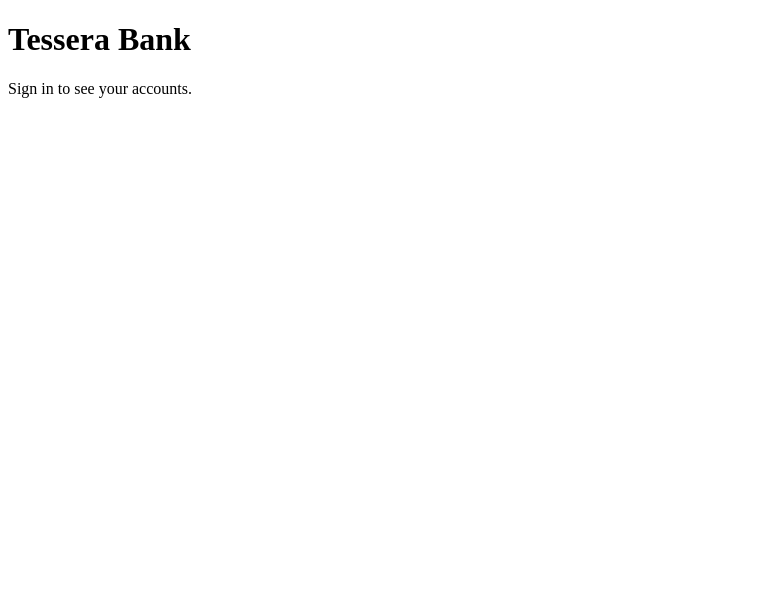
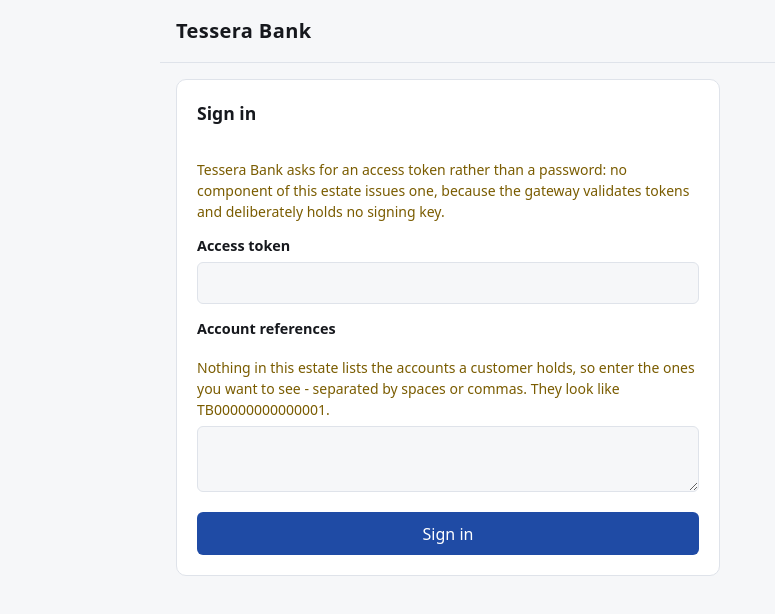
Before and after one commit to k-napiontek/tessera-bank, a React (Vite) app in the folder edge/web-banking/: page / in a window 1280 px wide. Shown: the top 614 px of the page, without its empty margins (0-775 px from the left). Built offline with nearby package versions, Linux system fonts and the light colour scheme.

Commit message:
feat(web): add the application shell, routing and styles [TB-1014]

```diff
--- a/edge/web-banking/package.json
+++ b/edge/web-banking/package.json
@@ -14,11 +14,12 @@
     "preview": "vite preview",
     "test": "vitest run",
     "test:watch": "vitest",
-    "lint": "eslint ."
+    "lint": "eslint . --max-warnings 0"
   },
   "dependencies": {
     "react": "^19.2.8",
-    "react-dom": "^19.2.8"
+    "react-dom": "^19.2.8",
+    "react-router": "^8.3.0"
   },
   "devDependencies": {
     "@eslint/js": "^10.0.1",
--- a/edge/web-banking/src/App.tsx
+++ b/edge/web-banking/src/App.tsx
@@ -1,12 +1,72 @@
+/**
+ * The application shell: a session, and the screens that need one.
+ *
+ * Signed out there is one screen and no client, because without a token there is nothing this
+ * application can usefully ask the gateway. That is why the client is built inside the signed-in
+ * branch rather than held at the root with an empty token.
+ */
+
+import { Route, Routes } from 'react-router';
+import { GatewayProvider } from './api/GatewayProvider';
+import { Dashboard } from './screens/Dashboard';
+import { SignIn } from './session/SignIn';
+import { SessionProvider, useSession } from './session/session';
+
+function SignedIn({
+  token,
+  accountRefs,
+  onSignOut,
+}: {
+  token: string;
+  accountRefs: readonly string[];
+  onSignOut: () => void;
+}): React.JSX.Element {
+  return (
+    <GatewayProvider token={token} accountRefs={accountRefs}>
+      <header className="masthead">
+        <h1>Tessera Bank</h1>
+        <button type="button" className="link-button" onClick={onSignOut}>
+          Sign out
+        </button>
+      </header>
+      <main>
+        <Routes>
+          <Route path="/" element={<Dashboard />} />
+        </Routes>
+      </main>
+    </GatewayProvider>
+  );
+}
+
+function Shell(): React.JSX.Element {
+  const session = useSession();
+
+  if (session.status === 'signed-out') {
+    return (
+      <>
+        <header className="masthead">
+          <h1>Tessera Bank</h1>
+        </header>
+        <main>
+          <SignIn onSignIn={session.signIn} />
+        </main>
+      </>
+    );
+  }
+
+  return (
+    <SignedIn
+      token={session.token}
+      accountRefs={session.accountRefs}
+      onSignOut={session.signOut}
+    />
+  );
+}
+
 export function App(): React.JSX.Element {
   return (
-    <div className="app">
-      <header>
-        <h1>Tessera Bank</h1>
-      </header>
-      <main>
-        <p>Sign in to see your accounts.</p>
-      </main>
-    </div>
+    <SessionProvider>
+      <Shell />
+    </SessionProvider>
   );
 }
--- a/edge/web-banking/src/main.tsx
+++ b/edge/web-banking/src/main.tsx
@@ -1,6 +1,8 @@
 import { StrictMode } from 'react';
 import { createRoot } from 'react-dom/client';
+import { BrowserRouter } from 'react-router';
 import { App } from './App';
+import './styles.css';
 
 const container = document.getElementById('root');
 if (!container) {
@@ -9,6 +11,8 @@ if (!container) {
 
 createRoot(container).render(
   <StrictMode>
-    <App />
+    <BrowserRouter>
+      <App />
+    </BrowserRouter>
   </StrictMode>,
 );
--- /dev/null
+++ b/edge/web-banking/src/styles.css
@@ -0,0 +1,236 @@
+/*
+ * A restrained sheet, and deliberately so.
+ *
+ * Two things here are load-bearing rather than decorative: an amount is set in a tabular numeric
+ * face so digits line up down a column and a misread figure is harder to produce, and the
+ * available balance is given more weight than the booked one because it is the number that
+ * answers "what can I spend". Everything else is ordinary.
+ */
+
+:root {
+  --ink: #16181d;
+  --ink-muted: #5b616e;
+  --page: #f6f7f9;
+  --surface: #ffffff;
+  --line: #dfe3ea;
+  --accent: #1f4ba5;
+  --danger: #a5261f;
+  --held: #7a5c00;
+  --radius: 10px;
+  --gap: 1rem;
+  color-scheme: light dark;
+}
+
+@media (prefers-color-scheme: dark) {
+  :root {
+    --ink: #e8eaf0;
+    --ink-muted: #9aa1b1;
+    --page: #14161a;
+    --surface: #1c1f25;
+    --line: #2c313a;
+    --accent: #86aef5;
+    --danger: #f0908a;
+    --held: #e0bd52;
+  }
+}
+
+* {
+  box-sizing: border-box;
+}
+
+body {
+  margin: 0;
+  background: var(--page);
+  color: var(--ink);
+  font: 16px/1.5 system-ui, -apple-system, 'Segoe UI', Roboto, sans-serif;
+}
+
+main {
+  max-width: 60rem;
+  margin: 0 auto;
+  padding: var(--gap);
+}
+
+.masthead {
+  display: flex;
+  align-items: center;
+  justify-content: space-between;
+  gap: var(--gap);
+  max-width: 60rem;
+  margin: 0 auto;
+  padding: var(--gap);
+  border-bottom: 1px solid var(--line);
+}
+
+.masthead h1 {
+  font-size: 1.25rem;
+  margin: 0;
+  letter-spacing: 0.02em;
+}
+
+h2 {
+  font-size: 1.1rem;
+  font-weight: 600;
+}
+
+.cards {
+  display: grid;
+  gap: var(--gap);
+  grid-template-columns: repeat(auto-fill, minmax(min(100%, 20rem), 1fr));
+}
+
+.card,
+.panel {
+  background: var(--surface);
+  border: 1px solid var(--line);
+  border-radius: var(--radius);
+  padding: var(--gap);
+}
+
+.card-title {
+  font-size: 0.95rem;
+  font-family: ui-monospace, SFMono-Regular, Menlo, monospace;
+  margin: 0 0 0.75rem;
+}
+
+.balances {
+  display: flex;
+  flex-wrap: wrap;
+  gap: var(--gap);
+  margin: 0;
+}
+
+.balance {
+  min-width: 8rem;
+}
+
+.balance dt {
+  font-size: 0.75rem;
+  text-transform: uppercase;
+  letter-spacing: 0.06em;
+  color: var(--ink-muted);
+}
+
+.balance dd {
+  margin: 0.15rem 0 0;
+  font-size: 1.1rem;
+}
+
+/* The number that answers "what can I spend" is the one that carries weight. */
+.balance-available dd {
+  font-weight: 650;
+}
+
+.amount {
+  font-variant-numeric: tabular-nums;
+  white-space: nowrap;
+}
+
+.amount-currency {
+  font-size: 0.8em;
+  color: var(--ink-muted);
+}
+
+.amount-negative .amount-figure {
+  color: var(--danger);
+}
+
+.note {
+  color: var(--held);
+  font-size: 0.875rem;
+  margin: 0.75rem 0 0;
+}
+
+.muted {
+  color: var(--ink-muted);
+}
+
+.error {
+  color: var(--danger);
+  margin: 0.5rem 0;
+}
+
+.badge {
+  display: inline-block;
+  margin: 0 0 0.5rem;
+  padding: 0.15rem 0.5rem;
+  border-radius: 999px;
+  border: 1px solid currentColor;
+  color: var(--danger);
+  font-size: 0.8rem;
+}
+
+form {
+  display: flex;
+  flex-direction: column;
+  gap: 0.35rem;
+  max-width: 34rem;
+  background: var(--surface);
+  border: 1px solid var(--line);
+  border-radius: var(--radius);
+  padding: 1.25rem;
+}
+
+form h2 {
+  margin-top: 0;
+}
+
+label {
+  font-weight: 600;
+  font-size: 0.9rem;
+  margin-top: 0.5rem;
+}
+
+input,
+textarea,
+select {
+  font: inherit;
+  color: inherit;
+  background: var(--page);
+  border: 1px solid var(--line);
+  border-radius: 6px;
+  padding: 0.5rem 0.6rem;
+  width: 100%;
+}
+
+input:focus-visible,
+textarea:focus-visible,
+select:focus-visible,
+button:focus-visible,
+a:focus-visible {
+  outline: 2px solid var(--accent);
+  outline-offset: 2px;
+}
+
+button {
+  font: inherit;
+  margin-top: 0.9rem;
+  padding: 0.55rem 1rem;
+  border: 1px solid transparent;
+  border-radius: 6px;
+  background: var(--accent);
+  color: #fff;
+  cursor: pointer;
+}
+
+button[disabled] {
+  opacity: 0.55;
+  cursor: not-allowed;
+}
+
+.link-button,
+.secondary {
+  background: none;
+  color: var(--accent);
+  border-color: var(--line);
+  margin-top: 0;
+}
+
+a {
+  color: var(--accent);
+}
+
+.card-links {
+  margin: 0.9rem 0 0;
+  font-size: 0.9rem;
+}
```
Also changed, not shown: 2 other files (tests, documents, lock files or other folders).
